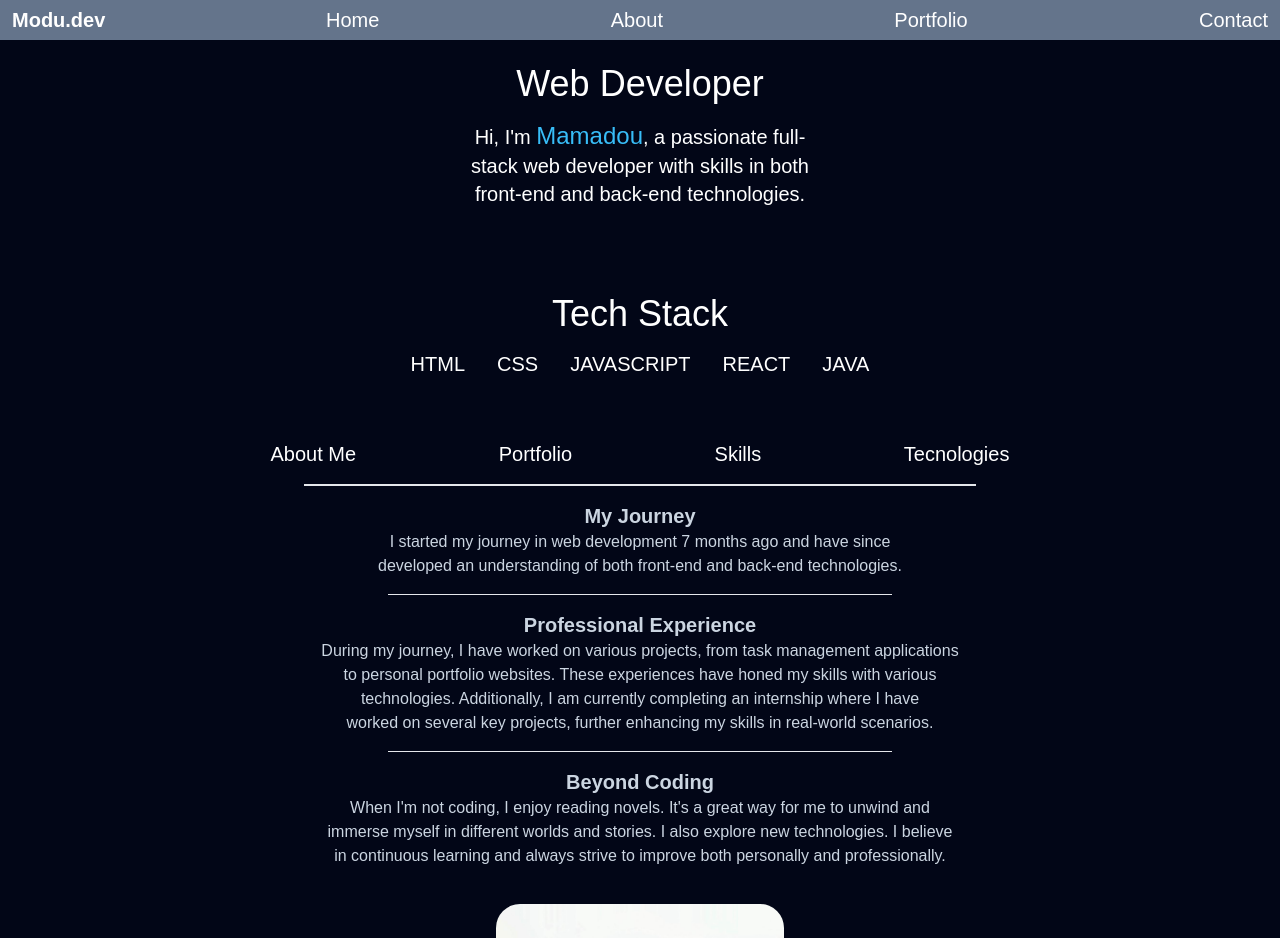
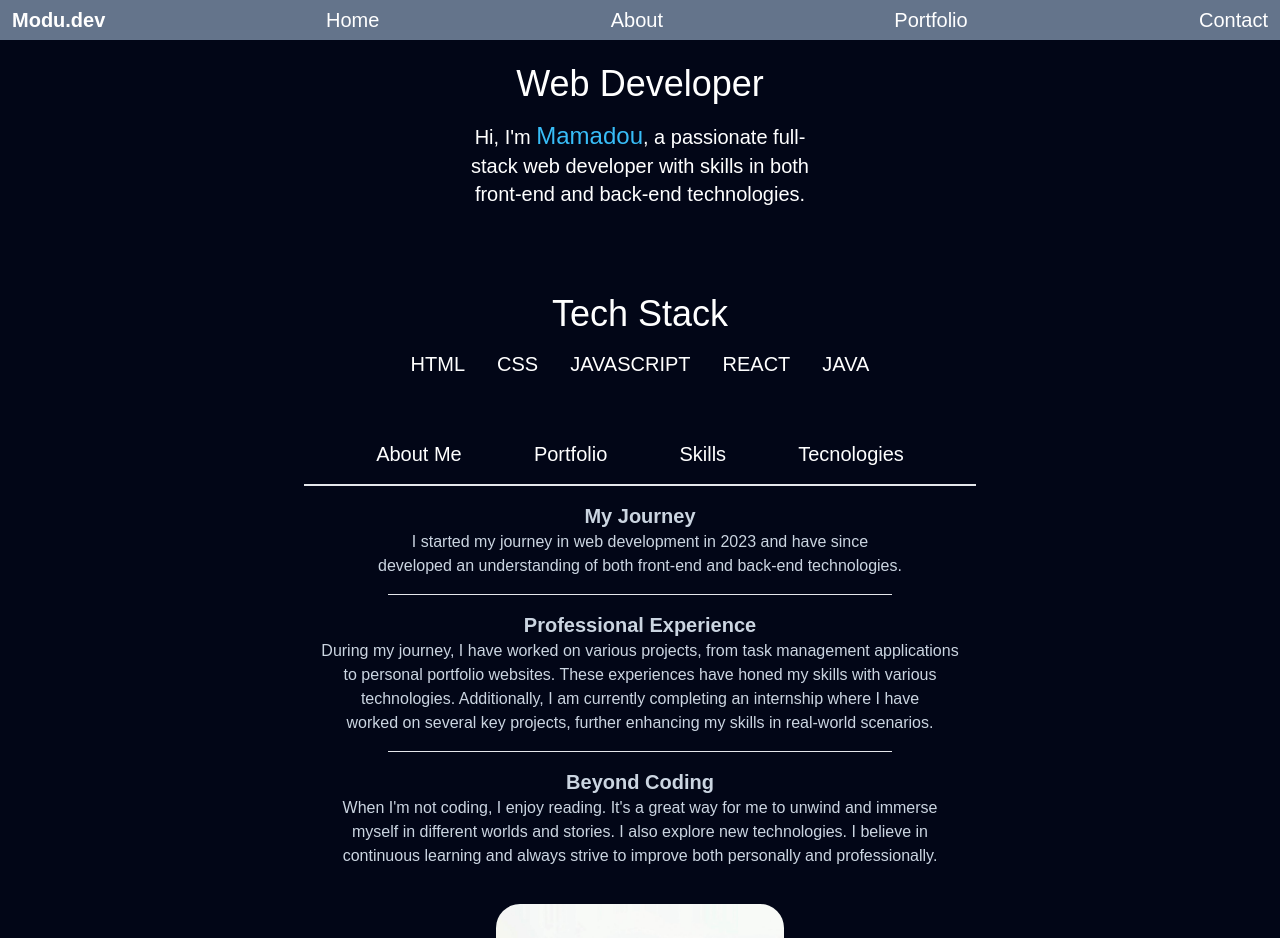
Before and after one commit to Mamadou-mbaye/porfolio-react, a React (Create React App) app: page / in a window 1280 px wide. Shown: the top 938 px of the page. Built offline with nearby package versions, Linux system fonts and the light colour scheme.

Commit message:
endpoint cambiato

```diff
--- a/src/components/About.tsx
+++ b/src/components/About.tsx
@@ -3,7 +3,7 @@ const About = () => {
     <>
       <h4 className="text-xl mt-4 font-bold">My Journey</h4>
       <p className=" max-w-2xl w-auto p-0 m-0">
-        I started my journey in web development 7 months ago and have since
+        I started my journey in web development in 2023 and have since
         developed an understanding of both front-end and back-end technologies.
       </p>
       <hr className="w-3/4 mx-auto my-4" />
@@ -19,7 +19,7 @@ const About = () => {
       <hr className="w-3/4 mx-auto my-4" />
       <h4 className="text-xl font-bold">Beyond Coding</h4>
       <p className=" max-w-2xl w-auto p-0 m-0">
-        When I'm not coding, I enjoy reading novels. It's a great way for me to
+        When I'm not coding, I enjoy reading. It's a great way for me to
         unwind and immerse myself in different worlds and stories. I also
         explore new technologies. I believe in continuous learning and always
         strive to improve both personally and professionally.
--- a/src/components/Footer.tsx
+++ b/src/components/Footer.tsx
@@ -54,7 +54,7 @@ const Footer = () => {
 
   const RegisterMsg = async (name: string, email: string, msg: string) => {
     try {
-      const response = await fetch("http://localhost:8080/message/register", {
+      const response = await fetch("https://mode-portfolio-server.onrender.com/message/register", {
         method: "POST",
         headers: {
           "Content-Type": "application/json",
--- a/src/components/Tecnologies.tsx
+++ b/src/components/Tecnologies.tsx
@@ -24,7 +24,14 @@ const Tecnologies = () => {
           <strong>Sequelize</strong>
           <br /> An ORM for Node.js that I use for managing database
           interactions in my projects.
+        </li><hr className="w-3/4 mx-auto " />
+        <li className="max-w-2xl w-auto">
+          <strong>TypeORM</strong>
+          <br />
+          An ORM for Node.js (with Typescript) that I used for managing database interactions in a
+          project during my internship.
         </li>
+
         <hr className="w-3/4 mx-auto " />
         <li className="max-w-2xl w-auto">
           <strong>Git & GitHub</strong>
--- a/src/pages/Home.tsx
+++ b/src/pages/Home.tsx
@@ -45,7 +45,7 @@ const Home: React.FC<HeaderProps> = ({
       id="main"
       className="w-4/5 min-w-80 min-h-screen flex flex-col gap-5 items-center justify-self-center"
     >
-      <section id="section" className="w-full" ref={homeRef}>
+      <section id="section" className="w-full flex flex-col items-center" ref={homeRef}>
         <div className="h-48 flex flex-col justify-center items-center gap-4">
           <h3 className="text-4xl">Web Developer</h3>
           <p className="text-xl text-center text-balance min-w-80  w-96 p-0 m-0 ">
@@ -81,7 +81,7 @@ const Home: React.FC<HeaderProps> = ({
         </div>
         <div
           id="info"
-          className="grid gap-4 place-items-center mb-4 divide-y-2 divide-solid"
+          className="grid gap-4 place-items-center mb-4 divide-y-2 divide-solid max-w-3xl "
         >
           <div id="titles" className="flex justify-evenly w-full">
             <h3
```
